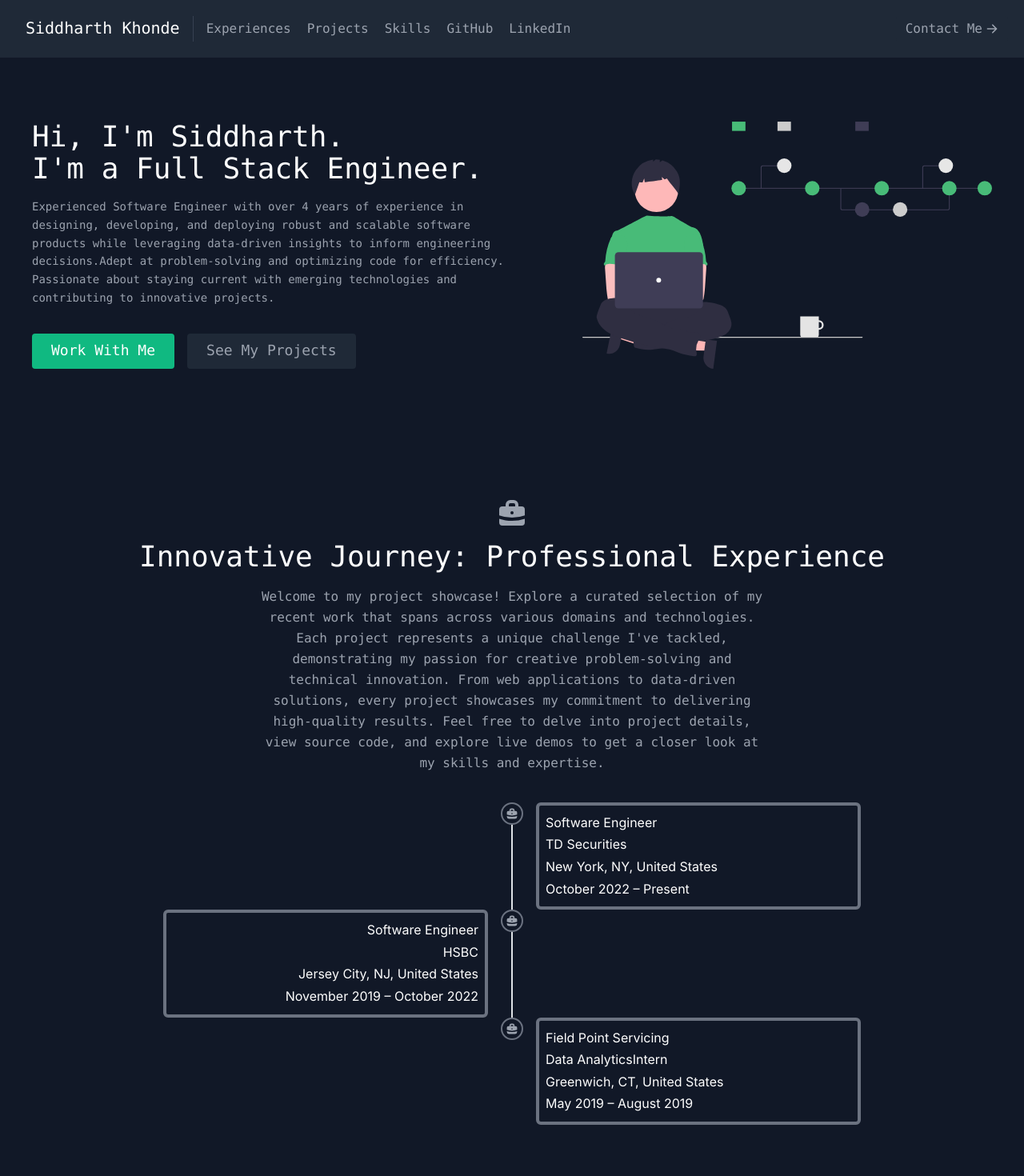
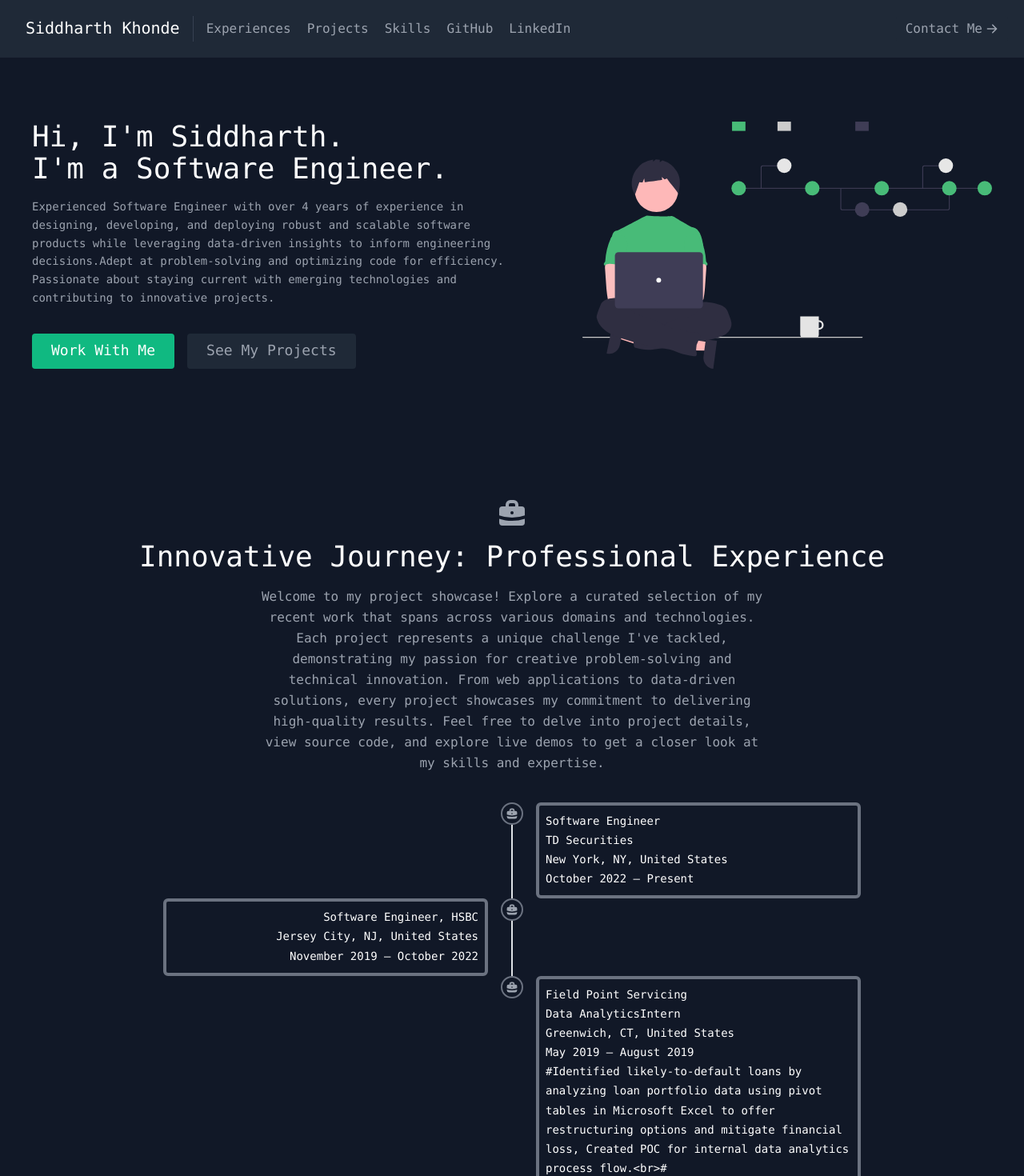
Before and after one commit to siddharthkhonde/siddharthkhonde.github.io, a React (Create React App) app: page / in a window 1280 px wide. Shown: the top 1470 px of the page at 80% size. Built offline with nearby package versions, Linux system fonts and the light colour scheme.

Commit message:
added change for skills section

```diff
--- a/src/components/About.jsx
+++ b/src/components/About.jsx
@@ -8,7 +8,7 @@ export default function About() {
           <h1 className="title-font sm:text-4xl text-3xl mb-4 font-medium text-white">
             Hi, I'm Siddharth.
             <br className="hidden lg:inline-block" />
-            I'm a Full Stack Engineer.
+            I'm a Software Engineer.
           </h1>
           <p className="mb-8 leading-relaxed">
             Experienced Software Engineer with over 4 years of experience in
--- a/src/components/Experiences.jsx
+++ b/src/components/Experiences.jsx
@@ -31,11 +31,22 @@ export default function Experiences() {
               <BriefcaseIcon className="mx-auto inline-block w-7 rounded-full border-2 border-gray-500 p-1" />
             )}
             content={(item) => (
-              <div className="bg-transparent p-2 rounded-md border-4 border-gray-500 text-white">
+              <div
+                className="bg-transparent p-2 rounded-md border-4 border-gray-500 text-white"
+                style={{
+                  color: "white",
+                  fontWeight: 400,
+                  fontSize: 14,
+                  fontFamily: "Menlo, Meslo LG, monospace",
+                  lineHeight: 1.725,
+                  textRendering: "geometricPrecision",
+                }}
+              >
                 <h4>{item.post}</h4>
                 <h6>{item.company}</h6>
                 <p>{item.location}</p>
                 <p>{item.time}</p>
+                <p>{item.details}</p>
               </div>
             )}
           />
--- a/src/components/Skills.jsx
+++ b/src/components/Skills.jsx
@@ -21,7 +21,10 @@ export default function Skills() {
             <div key={skill} className="p-2 sm:w-1/2 w-full">
               <div className="bg-gray-800 rounded flex flex-col p-4 h-full items-center center">
                 <div className="flex flex-row m-2">
-                  <BadgeCheckIcon className="text-green-400 w-6 h-6 flex-shrink-0 mr-4" />
+                  <img
+                    className="text-green-400 w-6 h-6 flex-shrink-0 mr-4"
+                    src={skill.icon}
+                  />
                   <h2>{skill.category}</h2>
                 </div>
                 <div className="title-font font-medium text-white whitespace-normal center">
--- a/src/data.js
+++ b/src/data.js
@@ -1,6 +1,6 @@
 export const projects = [
   {
-    title: "Joint Bank Account - Smart Contract",
+    title: "Joint Bank Account",
     category: "Blockchain/Web3",
     description: "",
     image: "",
@@ -59,29 +59,31 @@ export const projects = [
 
 export const skills = [
   {
+    icon: "public/treeLogo.png",
     category: "Programming Languages",
     names: [
-      "Java",
-      "C",
-      "C++",
-      "Golang",
-      "SQL",
-      "Python",
-      "NodeJs",
+      "Java,",
+      "C,",
+      "C++,",
+      "Golang,",
+      "SQL,",
+      "Python,",
+      "Perl,",
+      "CSS,",
+      "HTML,",
+      "JavaScript,",
+      "AngularJs,",
+      "NodeJs,",
       "ReactJs",
-      "Perl",
-      "CSS",
-      "HTML",
-      "JavaScript",
-      "Object Oriented Programming",
-      "AngularJs",
     ],
   },
   {
+    icon: "public/treeLogo.png",
     category: "Operating Systems",
-    names: ["Linux", "Unix", "Mac OS", "Windows"],
+    names: ["Linux,", "Unix,", "Mac OS,", "Windows"],
   },
   {
+    icon: "public/treeLogo.png",
     category: "DevOps Tools",
     names: [
       "Git",
@@ -95,25 +97,28 @@ export const skills = [
     ],
   },
   {
+    icon: "public/treeLogo.png",
     category: "Frameworks",
     names: [
-      "Spring",
-      "Spring Boot",
-      "Hibernate",
-      "Restful Webservices",
-      "Maven",
-      "Gradle",
-      "Microservices",
-      "MuleSoft",
-      "Kong",
+      "Spring,",
+      "Spring Boot,",
+      "Hibernate,",
+      "Restful Webservices,",
+      "Maven,",
+      "Gradle,",
+      "Microservices,",
+      "MuleSoft,",
+      "Kong,",
       "AWS",
     ],
   },
   {
+    icon: "public/treeLogo.png",
     category: "Database",
     names: ["OracleDB", "Microsoft SQL Server", "MySQL", "DynamoDB", "MongoDB"],
   },
   {
+    icon: "public/treeLogo.png",
     category: "Software",
     names: [
       "Microsoft Office",
@@ -125,10 +130,12 @@ export const skills = [
     ],
   },
   {
+    icon: "public/treeLogo.png",
     category: "Project Management Tools",
     names: ["Jira", "Confluence"],
   },
   {
+    icon: "%PUBLIC_URL%/os.png",
     category: "Blockchain Technology",
     names: ["Solidity", "Ganache", "Truffle", "Hardhat", "Web3.js", "Ether.js"],
   },
@@ -140,17 +147,21 @@ export const experiences = [
     post: "Software Engineer",
     location: "New York, NY, United States",
     time: "October 2022 – Present",
+    details: "",
   },
   {
-    company: "HSBC",
-    post: "Software Engineer",
+    company: "",
+    post: "Software Engineer, HSBC",
     location: "Jersey City, NJ, United States",
     time: "November 2019 – October 2022",
+    details: "",
   },
   {
     company: "Data AnalyticsIntern",
     post: "Field Point Servicing",
     location: "Greenwich, CT, United States",
     time: " May 2019 – August 2019",
+    details:
+      "#Identified likely-to-default loans by analyzing loan portfolio data using pivot tables in Microsoft Excel to offer restructuring options and mitigate financial loss, Created POC for internal data analytics process flow.<br>#",
   },
 ];
```
